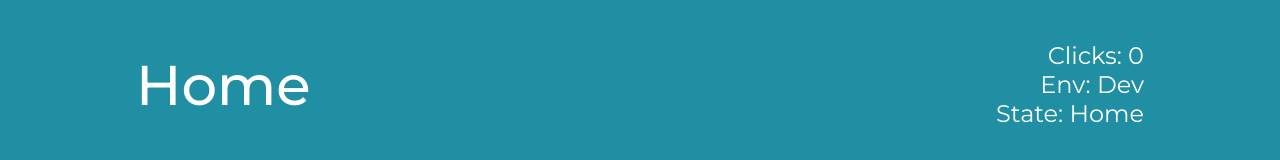
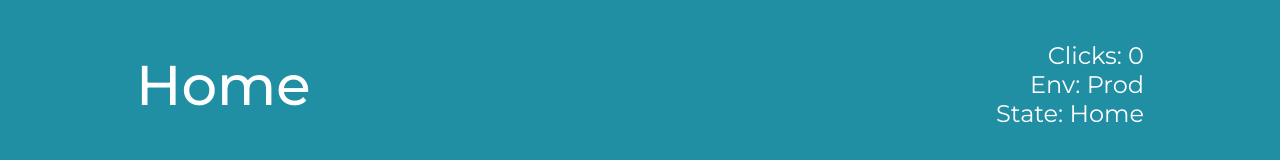
Before and after one commit to strawhat19/Next-13-Treasure-Game, a Next.js app: page / in a window 1280 px wide. Shown: the part 189-349 px from the top of the page. Built offline with nearby package versions, Linux system fonts and the light colour scheme.

Commit message:
State Fix

```diff
--- a/app/layout.tsx
+++ b/app/layout.tsx
@@ -7,10 +7,10 @@ import { useEffect, useState } from 'react';
 
 export default function RootLayout({ children, } : { children: React.ReactNode; }) {
 
+  let [page, setPage] = useState(``);
   let [updates, setUpdates] = useState(0);
+  let [devEnv, setDevEnv] = useState(false);
   let [year, setYear] = useState(new Date().getFullYear());
-  let [page, setPage] = useState((window.location.pathname.replace(`/`,``)));
-  let [devEnv, setDevEnv] = useState(window.location.host.includes(`localhost`));
   let [state, setState] = useState({ page: page, updates: updates, devEnv: devEnv });
 
   useEffect(() => {
```
